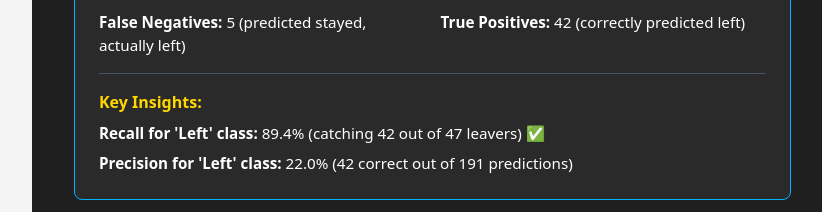
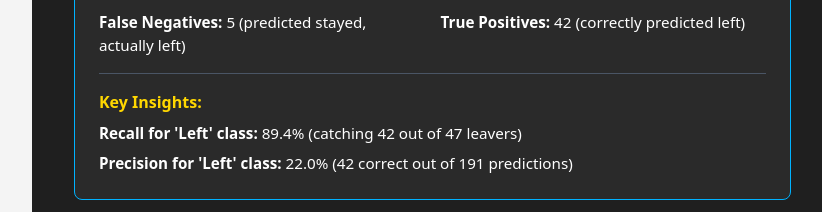
Before and after one commit to humblecode07/analysis_dashboard, a React (Vite) app: page /predictive in a window 1280 px wide. Shown: the part 2640-2852 px from the top of the page, without its empty margins (347-1169 px from the left). Built offline with nearby package versions, Linux system fonts and the light colour scheme.

Commit message:
update: a

```diff
--- a/src/pages/Predictive.jsx
+++ b/src/pages/Predictive.jsx
@@ -262,12 +262,13 @@ const Predictive = () => {
                   <div className='mt-4 pt-4 border-t border-gray-600'>
                      <p className='text-[1rem] font-bold text-[#FFD700]'>Key Insights:</p>
                      <div className='flex flex-col gap-2 mt-2 text-[0.95rem]'>
-                        <div><span className='font-bold'>Recall for 'Left' class:</span> 89.4% (catching 42 out of 47 leavers) ✅</div>
+                        <div><span className='font-bold'>Recall for 'Left' class:</span> 89.4% (catching 42 out of 47 leavers)</div>
                         <div><span className='font-bold'>Precision for 'Left' class:</span> 22.0% (42 correct out of 191 predictions)</div>
                      </div>
                   </div>
                </div>
             </div>
+
             <p className='text-[1.5rem] font-bold'>eXtreme Gradient Boosting (supervised learning).</p>
             <div className='bg-white rounded-lg p-6 mt-[-3rem]'>
                <div ref={chartRef} />
```
